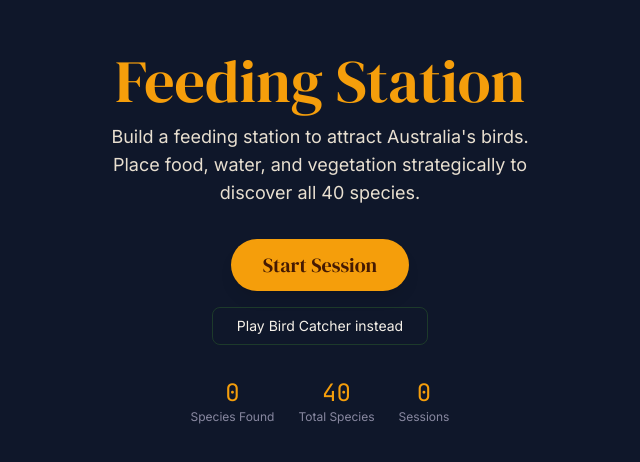
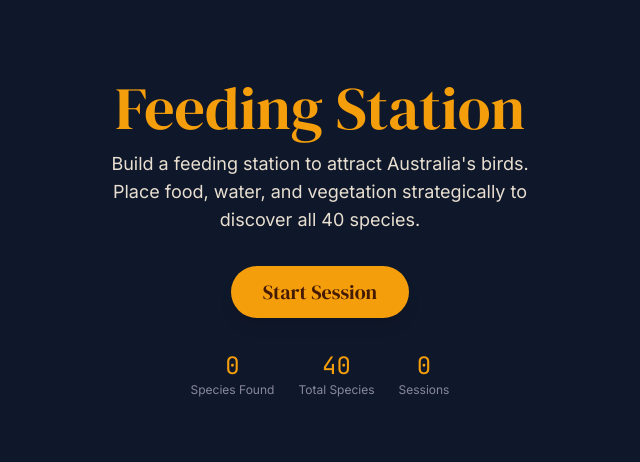
Before and after one commit to abcde090/birds-app, a React (Vite) app: page / in a window 1280 px wide. Shown: the part 162-624 px from the top of the page, without its empty margins (320-960 px from the left). Built offline with nearby package versions, Linux system fonts and the light colour scheme.

Commit message:
fix: remove Bird Catcher button from Feeding Station title screen

```diff
--- a/src/App.tsx
+++ b/src/App.tsx
@@ -69,13 +69,13 @@ function App() {
 
   switch (stationScreen) {
     case "station-title":
-      return <StationTitle onPlayCatcher={() => {}} />;
+      return <StationTitle />;
     case "station-playing":
       return <StationPlayingScreen />;
     case "station-summary":
       return <SessionSummary />;
     default:
-      return <StationTitle onPlayCatcher={() => {}} />;
+      return <StationTitle />;
   }
 }
 
--- a/src/components/station/StationTitle.tsx
+++ b/src/components/station/StationTitle.tsx
@@ -2,11 +2,7 @@ import { useCallback } from "react";
 import { useStationStore } from "../../stores/useStationStore";
 import { useCollectionStore } from "../../stores/useCollectionStore";
 
-interface StationTitleProps {
-  onPlayCatcher: () => void;
-}
-
-export default function StationTitle({ onPlayCatcher }: StationTitleProps) {
+export default function StationTitle() {
   const startNewSession = useStationStore((s) => s.startNewSession);
   const sessionNumber = useStationStore((s) => s.sessionNumber);
   const discoveredBirdIds = useCollectionStore((s) => s.discoveredBirdIds);
@@ -27,19 +23,12 @@ export default function StationTitle({ onPlayCatcher }: StationTitleProps) {
         </p>
       </div>
 
-      <div className="animate-slide-up flex flex-col items-center gap-4">
+      <div className="animate-slide-up">
         <button
           onClick={handleStart}
           className="rounded-full bg-outback-gold px-8 py-3 font-serif text-xl text-deep-bark shadow-lg transition-transform hover:scale-105 active:scale-95"
         >
           Start Session
-        </button>
-
-        <button
-          onClick={onPlayCatcher}
-          className="rounded-lg border border-eucalyptus-500/50 px-6 py-2 text-sm text-sand-200 transition-colors hover:border-outback-gold/50"
-        >
-          Play Bird Catcher instead
         </button>
       </div>
 
```
